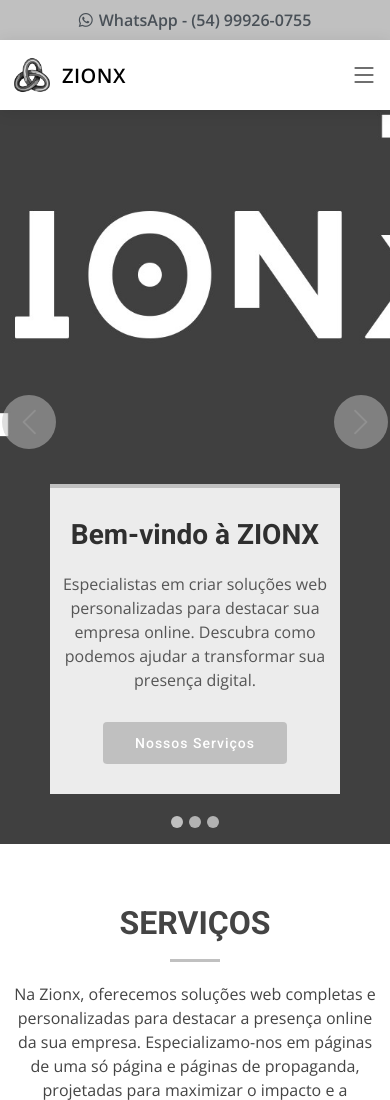
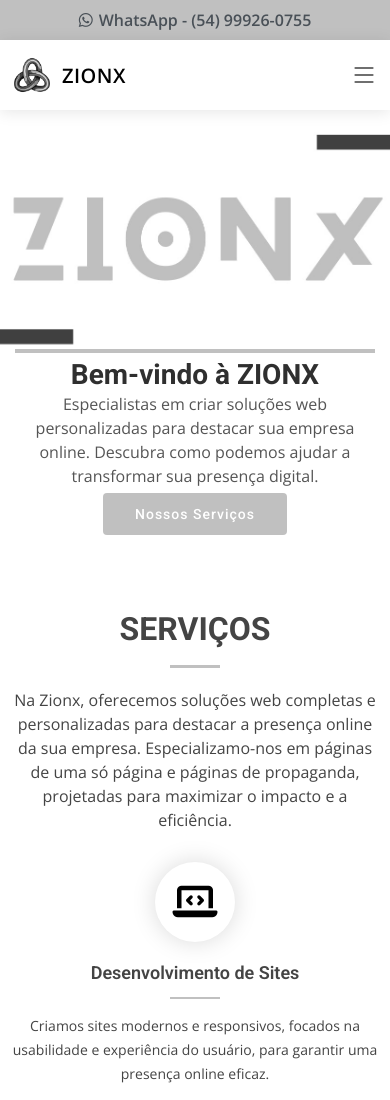
Before and after one commit to jvictorcr/site_web, a PHP site: page / in a window 390 px wide. Shown: the top 1100 px of the page. Run offline with PHP 8.4, Linux system fonts and the light colour scheme.

Commit message:
terminado

```diff
--- a/assets/css/style.css
+++ b/assets/css/style.css
@@ -13,21 +13,23 @@ body {
   font-family: "Open Sans", sans-serif;
   color: #444444;
 }
+
 .img-small img {
   max-width: 100%;
   height: auto;
   display: block;
   margin: 0 auto;
-  max-height: 300px; /* Adjust this value as needed */
+  max-height: 300px;
+  /* Adjust this value as needed */
 }
 
 a {
-  color: 	#C0C0C0	;
+  color: #C0C0C0;
   text-decoration: none;
 }
 
 a:hover {
-  color: 	#C0C0C0	;
+  color: #C0C0C0;
   text-decoration: none;
 }
 
@@ -59,7 +61,7 @@ h6 {
   position: fixed;
   top: calc(50% - 30px);
   left: calc(50% - 30px);
-  border: 6px solid 	#C0C0C0	;
+  border: 6px solid #C0C0C0;
   border-top-color: #ecf8f9;
   border-radius: 50%;
   width: 60px;
@@ -87,7 +89,7 @@ h6 {
   right: 15px;
   bottom: 15px;
   z-index: 996;
-  background: 	#C0C0C0	;
+  background: #C0C0C0;
   width: 40px;
   height: 40px;
   border-radius: 4px;
@@ -102,15 +104,15 @@ h6 {
 
 .back-to-top i:hover {
   font-size: 28px;
-  color: 	#C0C0C0	;
+  color: #C0C0C0;
   line-height: 0;
 }
 
 .back-to-top:hover {
   transition: 0.5s;
   background: transparent;
-  color: 	#C0C0C0	;
-  border: 1px solid #000	;
+  color: #C0C0C0;
+  border: 1px solid #000;
 }
 
 .back-to-top.active {
@@ -131,7 +133,7 @@ h6 {
 # Top Bar
 --------------------------------------------------------------*/
 #topbar {
-  background: 	#C0C0C0	;
+  background: #C0C0C0;
   color: #fff;
   height: 40px;
   font-size: 16px;
@@ -194,7 +196,7 @@ h6 {
 */
 .appointment-btn {
   margin-left: 25px;
-  background: 	#C0C0C0	;
+  background: #C0C0C0;
   color: #fff;
   border-radius: 4px;
   padding: 8px 25px;
@@ -205,7 +207,7 @@ h6 {
 }
 
 .appointment-btn:hover {
-  background: 	#495057	 !important;
+  background: #495057 !important;
   color: #fff;
 }
 
@@ -265,7 +267,7 @@ h6 {
 .navbar .active,
 .navbar .active:focus,
 .navbar li:hover>a {
-  color: 	#C0C0C0	;
+  color: #C0C0C0;
 }
 
 .navbar .dropdown ul {
@@ -479,8 +481,9 @@ h6 {
 
 @media (max-width: 1200px) {
   #hero .container {
-    margin-left: 50px;
-    margin-right: 50px;
+    margin-left: 15px;
+    margin-right: 15px;
+    margin-bottom: 20px;
   }
 }
 
@@ -542,7 +545,7 @@ h6 {
 
 #hero .carousel-control-next-icon:hover,
 #hero .carousel-control-prev-icon:hover {
-  background: #C0C0C0;
+  background: none;
   color: rgba(255, 255, 255, 0.8);
 }
 
@@ -587,8 +590,32 @@ h6 {
     height: 100vh;
   }
 
+  #hero p {
+    margin-bottom: 0px;
+  }
+
+  #hero h2 {
+    margin-bottom: 0px;
+  }
+
   #hero .container {
     margin-top: 100px;
+    margin-bottom: 65px;
+    padding-bottom: 10px;
+    padding-top: 5px;
+  }
+
+  #hero .carousel-control-next-icon,
+  #hero .carousel-control-prev-icon {
+    background-image: none;
+    /* Remove a imagem de fundo */
+    background-color: transparent;
+    /* Torna o fundo transparente */
+    color: transparent;
+  }
+
+  #hero .btn-get-started {
+    margin-top: 5px;
   }
 }
 
@@ -596,6 +623,16 @@ h6 {
   #hero h2 {
     font-size: 28px;
   }
+
+  #hero,
+  #hero .carousel,
+  #hero .carousel-inner,
+  #hero .carousel-item,
+  #hero .carousel-item::before {
+    position: relative;
+    width: 390px;
+    height: 550px;
+  }
 }
 
 @media (min-width: 1024px) {
@@ -603,7 +640,12 @@ h6 {
   #hero .carousel-control-prev,
   #hero .carousel-control-next {
     width: 5%;
-  }
+    background-image: none;
+    /* Remove a imagem de fundo */
+    background-color: transparent;
+    /* Torna o fundo transparente */
+  }
+
 }
 
 @media (max-height: 500px) {
@@ -1090,6 +1132,7 @@ section {
 .departments .nav-tabs {
   border: 0;
 }
+
 .nav-pills .nav-link {
   color: #000;
   border-radius: 0;
@@ -1103,7 +1146,9 @@ section {
   border-radius: 0;
   cursor: pointer;
 }
-.nav-pills .nav-link.active, .nav-pills .show>.nav-link {
+
+.nav-pills .nav-link.active,
+.nav-pills .show>.nav-link {
   color: var(--bs-nav-pills-link-active-color);
   background-color: #C0C0C0;
 }
@@ -1389,8 +1434,11 @@ section {
   padding: 20px;
   background: #fff;
   text-align: center;
-  background-color: #c0c0c0; /* Fundo cinza */
-  box-shadow: 0px 0px 4px rgba(0, 0, 0, 0.12); /* Sombra suave */  border-radius: 4px;
+  background-color: #c0c0c0;
+  /* Fundo cinza */
+  box-shadow: 0px 0px 4px rgba(0, 0, 0, 0.12);
+  /* Sombra suave */
+  border-radius: 4px;
   position: relative;
   overflow: hidden;
 }
--- a/index.php
+++ b/index.php
@@ -39,8 +39,8 @@
           <i class="bi bi-envelope"></i>
         </a></i> Email - admin@zionx.dev.br
       </div>
-      <div class="d-flex align-items-center" style="color: #495057;">
-        <i class="fab fa-whatsapp" target="_blank" title="Acessar WhatsApp" onclick="sendMessage()"></i> WhatsApp - (54) 99926-0755
+      <div class="d-flex align-items-center" style="color: #495057;" target="_blank" title="Acessar WhatsApp" onclick="sendMessage()">
+        <i class="fab fa-whatsapp"></i> WhatsApp - (54) 99926-0755
       </div>
     </div>
   </div>
@@ -75,7 +75,7 @@
       <div class="carousel-inner" role="listbox">
 
         <!-- Slide 1 -->
-        <div class="carousel-item active" style="background-image: url('assets/img/projects/img/zion_img_3.jpg')">
+        <div class="carousel-item active" style="background-image: url('assets/img/projects/img/zion_img_4_edit.jpg')">
           <div class="container">
             <h2>Bem-vindo à ZIONX</h2>
             <p>Especialistas em criar soluções web personalizadas para destacar sua empresa online. Descubra como podemos ajudar a transformar sua presença digital.</p>
@@ -84,16 +84,16 @@
         </div>
 
         <!-- Slide 2 -->
-        <div class="carousel-item" style="background-image: url('assets/img/projects/img/zion_img_4.jpg')">
+        <div class="carousel-item" style="background-image: url('assets/img/projects/img/zion_img_3_edit.jpg')">
           <div class="container">
             <h2>Páginas One-Page</h2>
             <p>Desenvolvemos páginas de uma só página que são rápidas, intuitivas e visualmente atraentes. Ideal para apresentar informações de forma concisa e impactante.</p>
-            <a href="#projects" class="btn-get-started scrollto">Saiba Mais</a>
+            <a href="#about" class="btn-get-started scrollto">Saiba Mais</a>
           </div>
         </div>
 
         <!-- Slide 3 -->
-        <div class="carousel-item" style="background-image: url('assets/img/projects/img/zion_img_5.jpg')">
+        <div class="carousel-item" style="background-image: url('assets/img/projects/img/zion_img_3.jpg')">
           <div class="container">
             <h2>Páginas de Propaganda</h2>
             <p>Crie campanhas de marketing poderosas com nossas páginas de propaganda otimizadas. Aumente a conversão e alcance seu público-alvo com eficácia.</p>
@@ -659,14 +659,15 @@
               </div>
               <div class="col-md-6">
                 <div class="info-box mt-4">
-                  <i class="bx bx-envelope"></i>
+                  <a href="mailto:admin@zionx.dev.br" title="Enviar email"> <i class="bx bx-envelope"></i>
+                  </a>
                   <h3>Email</h3>
                   <p>admin@zionx.dev.br<br>jvictorcrs2@gmail.com</p>
                 </div>
               </div>
               <div class="col-md-6">
                 <div class="info-box mt-4">
-                  <i class="bx bx-phone-call"></i>
+                  <i class="bx bx-phone-call" target="_blank" title="Acessar WhatsApp" onclick="sendMessage()"></i>
                   <h3>Celular</h3>
                   <p>+55 (54) 99926-0755</p>
                   <br>
@@ -686,9 +687,9 @@
   <footer id="footer">
     <div class="container">
       <div class="copyright">
-        &copy; Copyright <strong><span><a href="https://zionx.dev.br" target="_blank" style="color: #495057;">ZIONX</a></span></strong>. Todos os direitos
+        &copy; Copyright <strong><span><a href="https://zionx.dev.br" target="_blank" style="color: #495057;"> ZIONX</a></span></strong>. Todos os direitos
         reservados
-        <i class="bi bi-info-circle" style="padding-left: 10px;"> Versão 1.2</i>
+        <i class="bi bi-info-circle" style="padding-left: 27px;"> Versão 1.2</i>
       </div>
     </div>
   </footer><!-- End Footer -->
```
Also changed, not shown: assets/img/projects/img/zion_img_3_edit.jpg (added), assets/img/projects/img/zion_img_4_edit.jpg (added).
